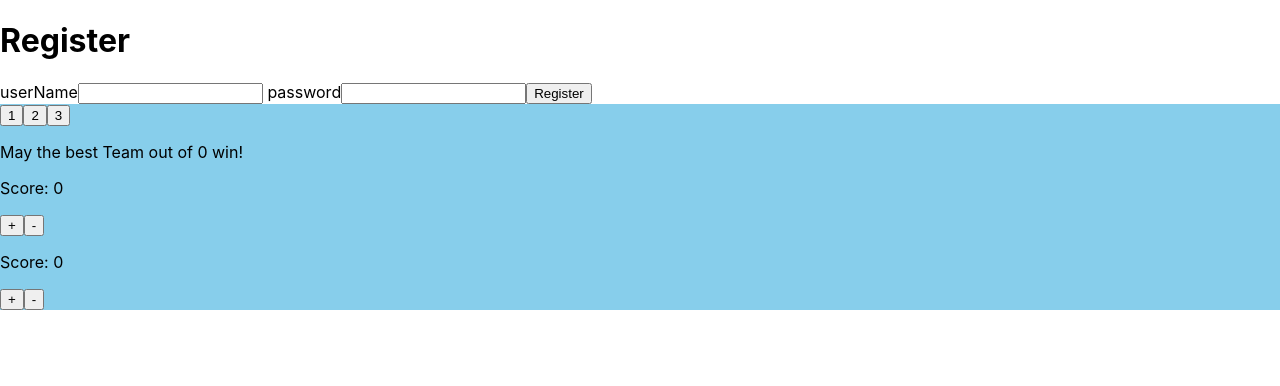
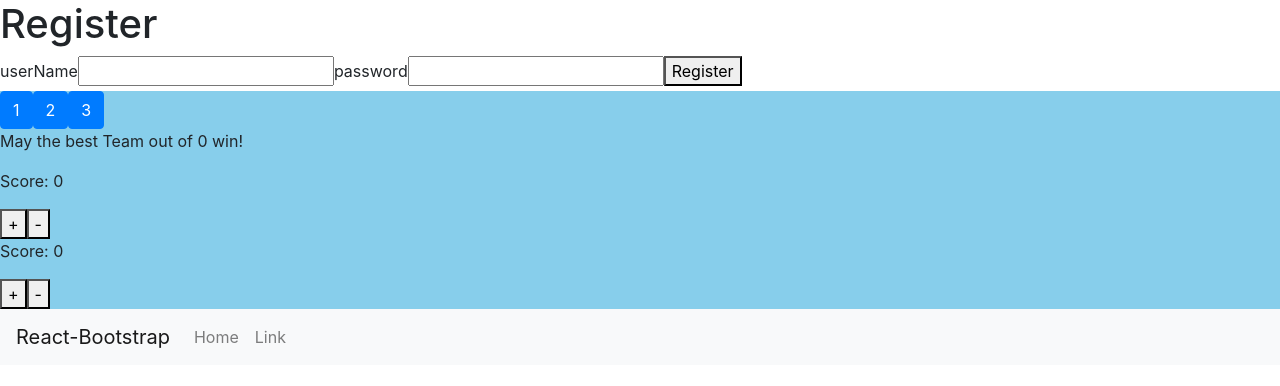
Before and after one commit to liemily333/DrawTherapy, a React (Create React App) app in the folder client/: page / in a window 1280 px wide. Shown: the top 386 px of the page. Built offline with nearby package versions, Linux system fonts and the light colour scheme.

Commit message:
fixed jsx

```diff
--- a/client/src/App.js
+++ b/client/src/App.js
@@ -4,6 +4,8 @@ import Teams from "./pages/teams";
 import Register from "./pages/register";
 // import Profile from "./pages/profile";
 import "./App.css";
+import UserProfile from "./pages/profile";
+import NavBar from "./components/navBar/navBar";
 
 function App(props) {
   // const [teams, setTeams] = useState(0);
@@ -16,6 +18,7 @@ function App(props) {
       <div className="main">
         <Teams></Teams>
         <Counter></Counter>
+        <UserProfile></UserProfile>
       </div>
     </div>
   );
--- a/client/src/pages/profile.js
+++ b/client/src/pages/profile.js
@@ -1,10 +1,10 @@
 import React from "react";
-import navBar from "../components/navBar/navBar";
+import NavBar from "../components/navBar/navBar";
 
 function userProfile() {
   return (
     <div>
-      <navBar></navBar>
+      <NavBar></NavBar>
     </div>
   );
 }
```
